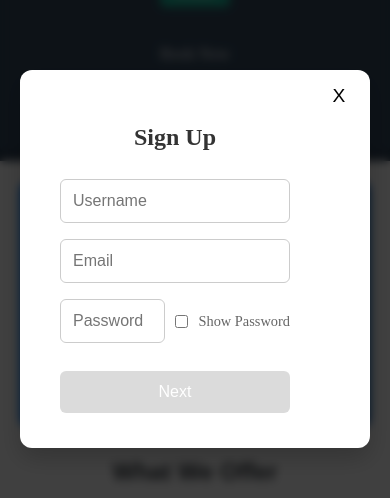
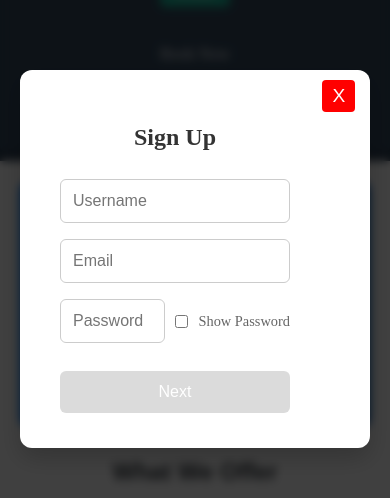
Before and after one commit to amalb1729/miniProjectUser, a React (Vite) app: page / in a window 390 px wide. Both pictures are taken after a click on the button "Sign up". Shown: the part 163-661 px from the top of the page. Built offline with nearby package versions, Linux system fonts and the light colour scheme.

Commit message:
ui fixes

```diff
--- a/src/components/modal/fullOrderModal.css
+++ b/src/components/modal/fullOrderModal.css
@@ -9,6 +9,7 @@
     margin: 0 auto;
     position: relative;
     background-color: #ffffff;
+    overflow-y: auto;
 }
 
 .order-title {
@@ -243,6 +244,7 @@
 
     .order-content {
         margin-bottom: 1rem;
+        overflow-x: auto;
     }
 
     .qr-section {
--- a/src/components/modal/modal.css
+++ b/src/components/modal/modal.css
@@ -25,7 +25,7 @@
     max-width: 90%;
     max-height: 90vh;
     box-shadow: 0 10px 25px rgba(0, 0, 0, 0.2);
-    overflow: hidden;
+    overflow-y:scroll;
 }
 
 /* Special handling for full order modal */
@@ -34,7 +34,7 @@
     max-width: 1200px;
     margin: 0;
     padding: 20px;
-    overflow-y: auto;
+    overflow-y:scroll;;
 }
 
 /* Close button */
@@ -42,12 +42,14 @@
     position: absolute;
     right: 10px;
     top: 10px;
-    background: none;
+    background: red;
+    color: white;
     border: none;
     font-size: 1.2rem;
     cursor: pointer;
     padding: 5px 10px;
     border-radius: 4px;
+    z-index: 2;
 }
 
 .closeBtn:hover {
@@ -65,5 +67,6 @@
     .modalContainer {
         width: 90%;
         min-width: auto;
+        overflow-y:scroll;
     }
 }
--- a/src/components/store/storebook.jsx
+++ b/src/components/store/storebook.jsx
@@ -131,7 +131,7 @@ function Store() {
             type="text"
             value={query}
             onChange={(e)=>setQuery(e.target.value)}
-            placeholder="Search items..."
+            placeholder="    Search items..."
             className="search-input"
           />
           <i className="search-icon">🔍</i>
```
